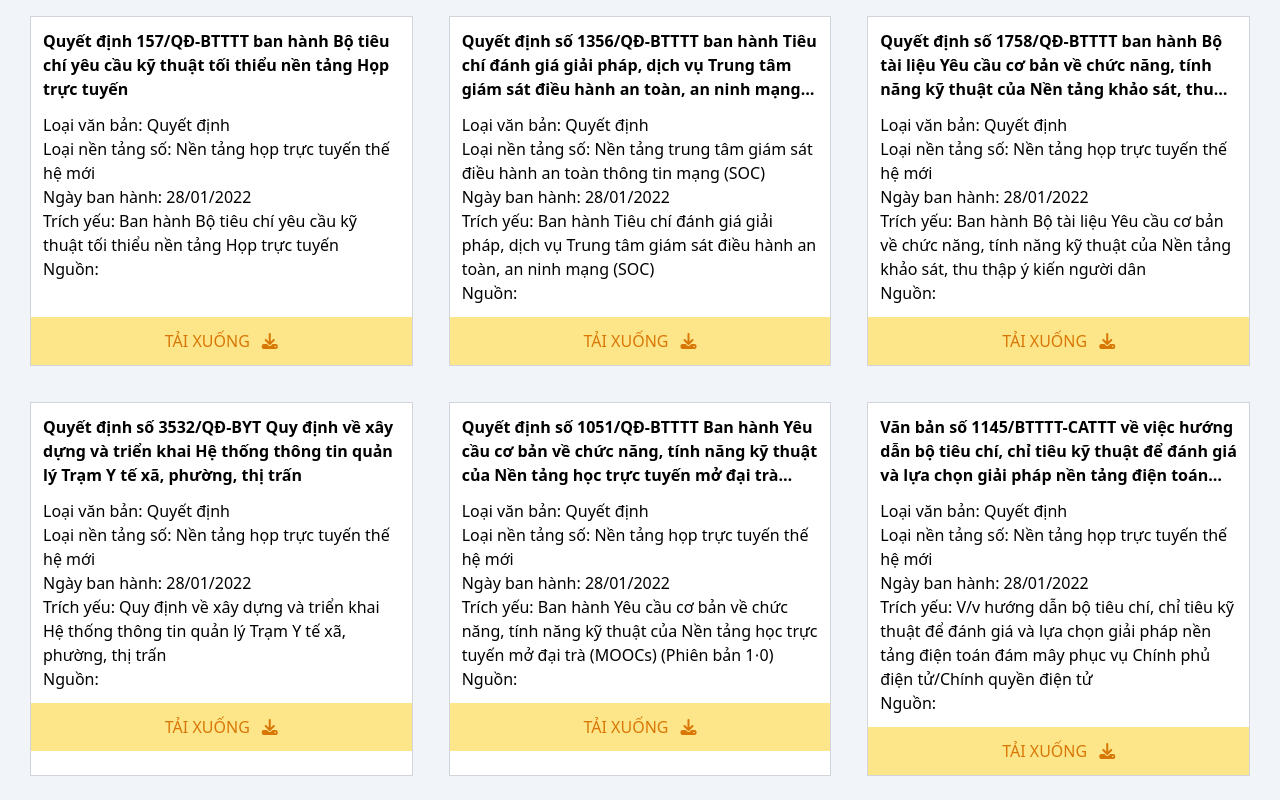
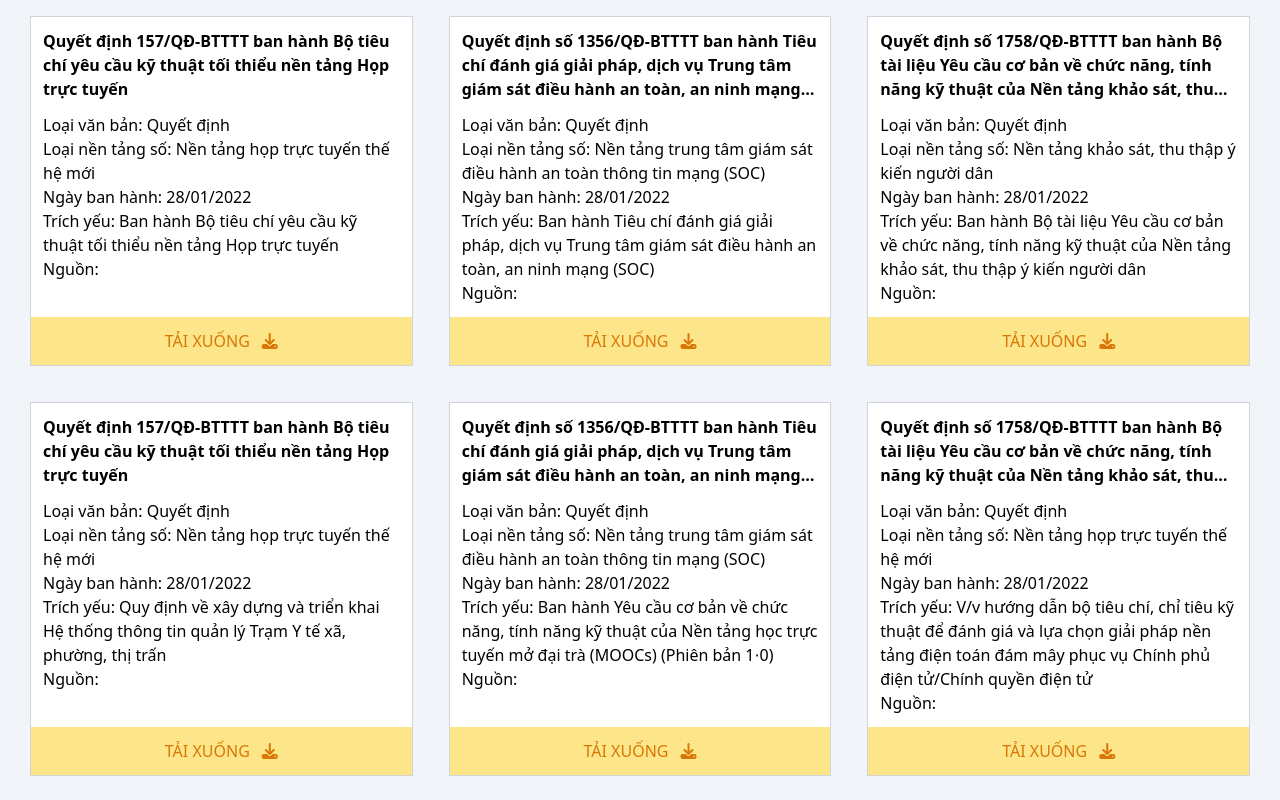
Before and after one commit to TVQ-FLY/ndp.dx.gov.vn, a plain HTML site: page index.html in a window 1280 px wide. Shown: the part 3120-3920 px from the top of the page. Drawn offline with nearby package versions, Linux system fonts and the light colour scheme.

Commit message:
fix view box

```diff
--- a/index.html
+++ b/index.html
@@ -256,7 +256,7 @@
             <p class="font-bold text-center text-xl sm:text-3xl md:text-3xl lg:text-3xl xl:text-3xl">Tiêu chí kỹ thuật cho các nền tảng số</p>
             <div class="mt-9 mb-5">
                 <div class="grid grid-cols-1 gap-4 sm:grid-cols-2 md:grid-cols-2 lg:grid-cols-3 xl:grid-cols-3">
-                    <div class="box flex flex-col">
+                    <div class="box">
                         <div class="content p-3">
                             <div class="technology-title">
                                 <p class="text-base font-bold">Quyết định 157/QĐ-BTTTT ban hành Bộ tiêu chí yêu cầu kỹ thuật tối thiểu nền tảng Họp trực tuyến</p>
@@ -299,7 +299,7 @@
                             </div>
                             <div class="technology-content">
                                 <p>Loại văn bản: Quyết định</p>
-                                <p>Loại nền tảng số: Nền tảng họp trực tuyến thế hệ mới</p>
+                                <p>Loại nền tảng số: Nền tảng khảo sát, thu thập ý kiến người dân</p>
                                 <p>Ngày ban hành: 28/01/2022</p>
                                 <p>Trích yếu: Ban hành Bộ tài liệu Yêu cầu cơ bản về chức năng, tính năng kỹ thuật của Nền tảng khảo sát, thu thập ý kiến người dân</p>
                                 <p>Nguồn:</p>
@@ -311,9 +311,9 @@
                         </div>
                     </div>
                     <div class="box">
-                        <div class="content p-3">
+                        <div class="content p-3 flex-1">
                             <div class="technology-title">
-                                <p class="text-base font-bold">Quyết định số 3532/QĐ-BYT Quy định về xây dựng và triển khai Hệ thống thông tin quản lý Trạm Y tế xã, phường, thị trấn</p>
+                                <p class="text-base font-bold">Quyết định 157/QĐ-BTTTT ban hành Bộ tiêu chí yêu cầu kỹ thuật tối thiểu nền tảng Họp trực tuyến</p>
                             </div>
                             <div class="technology-content">
                                 <p>Loại văn bản: Quyết định</p>
@@ -323,7 +323,7 @@
                                 <p>Nguồn:</p>
                             </div>
                         </div>
-                        <div class="download flex uppercase flex justify-center gap-3 bg-amber-200 py-3 items-center text-amber-600">
+                        <div class="download flex uppercase flex justify-center gap-3 bg-amber-200 py-3 cursor-pointer text-center items-center text-amber-600">
                             <p>Tải xuống</p>
                             <i class="fa-solid fa-download"></i>
                         </div>
@@ -331,11 +331,11 @@
                     <div class="box">
                         <div class="content p-3">
                             <div class="technology-title">
-                                <p class="text-base font-bold">Quyết định số 1051/QĐ-BTTTT Ban hành Yêu cầu cơ bản về chức năng, tính năng kỹ thuật của Nền tảng học trực tuyến mở đại trà (MOOCs) (Phiên bản 1⋅0)</p>
+                                <p class="text-base font-bold">Quyết định số 1356/QĐ-BTTTT ban hành Tiêu chí đánh giá giải pháp, dịch vụ Trung tâm giám sát điều hành an toàn, an ninh mạng (SOC)</p>
                             </div>
                             <div class="technology-content">
                                 <p>Loại văn bản: Quyết định</p>
-                                <p>Loại nền tảng số: Nền tảng họp trực tuyến thế hệ mới</p>
+                                <p>Loại nền tảng số: Nền tảng trung tâm giám sát điều hành an toàn thông tin mạng (SOC)</p>
                                 <p>Ngày ban hành: 28/01/2022</p>
                                 <p>Trích yếu: Ban hành Yêu cầu cơ bản về chức năng, tính năng kỹ thuật của Nền tảng học trực tuyến mở đại trà (MOOCs) (Phiên bản 1⋅0)</p>
                                 <p>Nguồn:</p>
@@ -349,7 +349,7 @@
                     <div class="box">
                         <div class="content p-3">
                             <div class="technology-title">
-                                <p class="text-base font-bold">Văn bản số 1145/BTTTT-CATTT về việc hướng dẫn bộ tiêu chí, chỉ tiêu kỹ thuật để đánh giá và lựa chọn giải pháp nền tảng điện toán đám mây phục vụ Chính phủ điện tử/Chính quyền điện tử</p>
+                                <p class="text-base font-bold">Quyết định số 1758/QĐ-BTTTT ban hành Bộ tài liệu Yêu cầu cơ bản về chức năng, tính năng kỹ thuật của Nền tảng khảo sát, thu thập ý kiến người dân</p>
                             </div>
                             <div class="technology-content">
                                 <p>Loại văn bản: Quyết định</p>
--- a/style.css
+++ b/style.css
@@ -67,17 +67,23 @@ section{
 
 .box {
     flex: 1;
+    display: flex;
+    flex-direction: column;
     border: 1px solid #d1d5db;
     margin: 10px;
     background-color: #ffffff;
 }
 
+.technology-item a{
+    border: 1px solid #d1d5db;
+}
 .content {
     flex: 1;
 }
 
 .download {
     padding: 10px;
+    cursor: pointer;
 }
 
 .technology-title{
```
